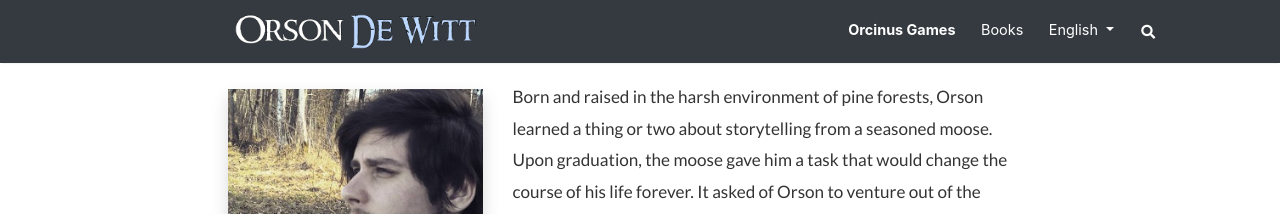
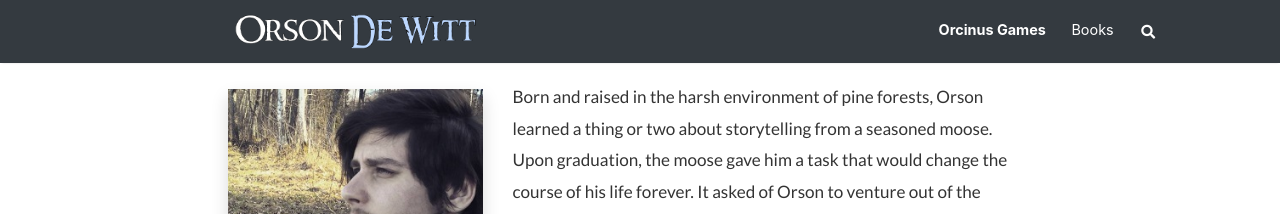
Before and after one commit to OrsonDWitt/OrsonDWitt.github.io, a Jekyll site: the page built from _pages/about.md, in a window 1280 px wide. Shown: the top 214 px of the page. Built offline with Jekyll 4.4.1, drawn with Linux system fonts in a browser that asks for light colours; nearby versions of some CDN libraries.

Commit message:
Update default.html

```diff
--- a/_layouts/default.html
+++ b/_layouts/default.html
@@ -65,20 +65,12 @@
 			<!-- {% endif %} -->
                 </li>
 
-		<li class="nav-item dropdown">
-        <a class="nav-link dropdown-toggle" href="#" id="navbarDropdownMenuLink" data-toggle="dropdown" aria-haspopup="true" aria-expanded="false">
-          English
-        </a>
-<div class="dropdown-menu dropdown-menu-right" aria-labelledby="navbarDropdownMenuLink">
-          <a class="dropdown-menu" href="{{ site.russian }}">Russian</a>
-        </div>
 <!----	    <button class="btn btn-primary rounded-pill px-3 mb-2 mb-lg-0" data-bs-toggle="modal" data-bs-target="#feedbackModal">
 	<span class="d-flex align-items-center">
 	    <i class="bi bi-person-fill me-2"></i>
 	    <span class="small">About Me</span>
 	</span>
     </button> --->
-      </li>
 
                 {% include search-lunr.html %}
 
```
